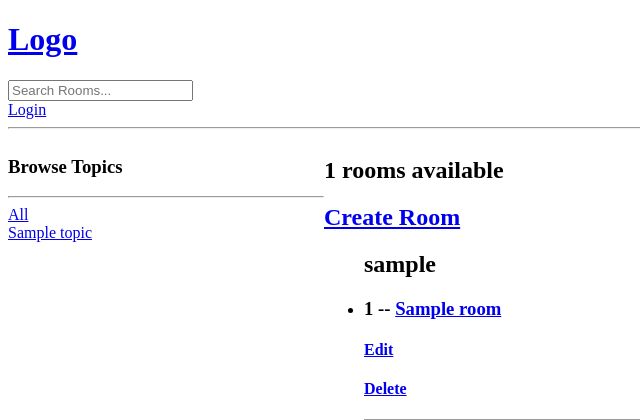
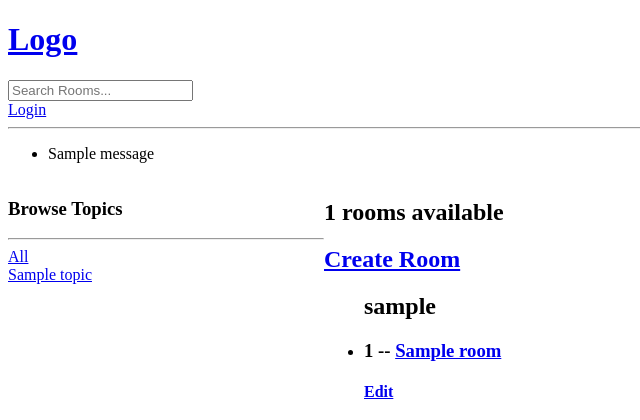
Before and after one commit to Dimah-code/devcord, a Django app: page / in a window 1280 px wide. Shown: the top 420 px of the page, without its empty margins (0-640 px from the left). Run offline with Django 5.2, Linux system fonts and the light colour scheme; tables that the repository leaves empty hold one stand-in row (values such as "Sample post"); one stand-in notice (Sample message) is shown.

Commit message:
feat: add django flash messages to main.html template

```diff
--- a/templates/main.html
+++ b/templates/main.html
@@ -7,6 +7,17 @@
 </head>
 <body>
     {% include 'navbar.html' %}
+
+    {% if messages %}
+    <ul class="messages">
+        {% for message in messages %}
+        <li {%if message.tags %} class="{{ message.tags }} {% endif %}">
+            {{ message }}
+        </li>
+        {% endfor %}
+    </ul>
+    {% endif %}
+
     {% block content %}
 
     {% endblock %}
```
